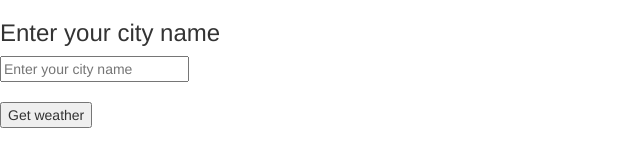
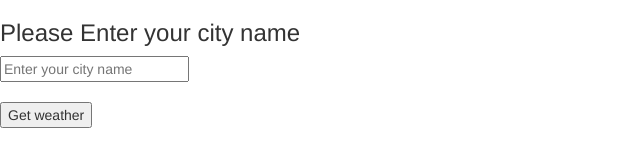
Before and after one commit to ThienBinhHY/LearnAngular4, an Angular app: page / in a window 1280 px wide. Shown: the top 160 px of the page, without its empty margins (0-640 px from the left). Built offline with nearby package versions, Linux system fonts and the light colour scheme.

Commit message:
comment giải thích cho dễ hiểu hơn

```diff
--- a/src/app/weather/weather.component.ts
+++ b/src/app/weather/weather.component.ts
@@ -10,7 +10,7 @@ import { WeatherService } from './weather.service';
 })
 export class WeatherComponent implements OnInit {
   txtCityName = '';
-  cityName = '';
+  cityName = '';//lấy ra biến city name sau khi nhập xong input city name
   temp = null;
   isLoading = false;
   //khai bao bien weatherService voi kieu la WeatherService de su dung
@@ -25,7 +25,7 @@ export class WeatherComponent implements OnInit {
       this.cityName = this.txtCityName;
       this.temp = temp;
       this.isLoading = false;
-      this.txtCityName = '';
+      this.txtCityName = '';//sau khi hien thị ra nhiet do cua thanh pho thi trả lại input là rỗng
     })
     .catch(err => {
       alert('Cannot find your city!');
@@ -39,6 +39,6 @@ export class WeatherComponent implements OnInit {
     if (this.isLoading) {
       return 'Loading...';
     }
-    return this.cityName === '' ? 'Enter your city name' : (this.cityName + ' is now ' + this.temp);
+    return this.cityName === '' ? 'Please Enter your city name' : (this.cityName + ' is now ' + this.temp);
   }
 }
```
